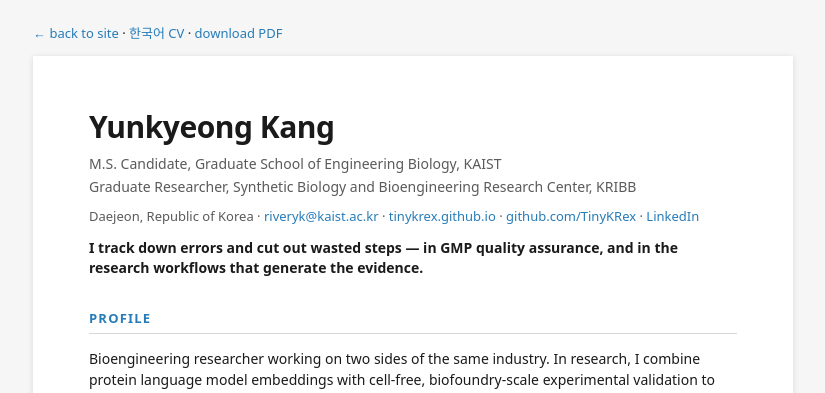
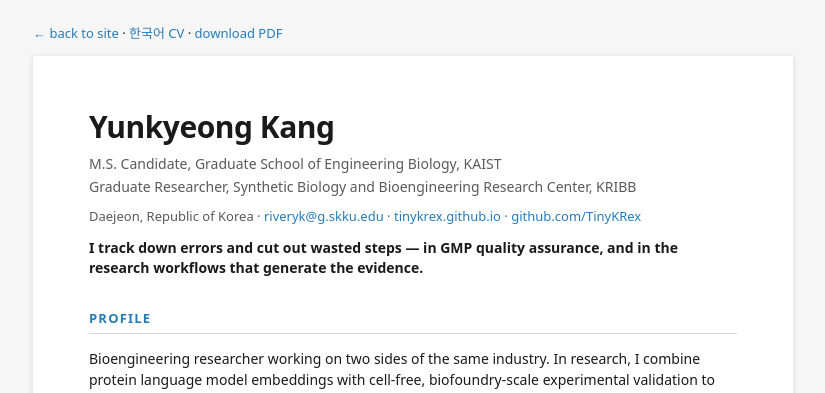
Before and after one commit to TinyKRex/tinykrex.github.io, a Jekyll site: the page built from cv.html, in a window 1280 px wide and 900 px high. Shown: the top 393 px of the window, without its empty margins (227-1052 px from the left). Built offline with Jekyll 4.4.1, drawn with Linux system fonts in a browser that asks for light colours.

Commit message:
site: 이메일을 g.skku.edu로 교체, CV에서 링크드인 제외, 팀 인원 '학생 4인'으로 통일

```diff
--- a/_config.yml
+++ b/_config.yml
@@ -37,4 +37,4 @@ cv_pdf: /assets/cv/Yunkyeong_Kang_CV.pdf
 cv_kor_pdf: /assets/cv/강윤경_이력서.pdf
 scholar:   # Google Scholar profile URL
 linkedin: https://www.linkedin.com/in/yunkyeong-kang-91b010409/
-email: riveryk@kaist.ac.kr
+email: riveryk@g.skku.edu
--- a/cv-kr.html
+++ b/cv-kr.html
@@ -103,10 +103,9 @@ permalink: /cv-kr.html
       <p class="title">한국생명공학연구원(KRIBB) 합성생물학연구센터 학생연구원</p>
       <p class="contact">
         대전광역시 &middot;
-        <a href="mailto:riveryk@kaist.ac.kr">riveryk@kaist.ac.kr</a> &middot;
+        <a href="mailto:riveryk@g.skku.edu">riveryk@g.skku.edu</a> &middot;
         <a href="https://tinykrex.github.io">tinykrex.github.io</a> &middot;
-        <a href="https://github.com/TinyKRex">github.com/TinyKRex</a> &middot;
-        <a href="https://www.linkedin.com/in/yunkyeong-kang-91b010409/">LinkedIn</a>
+        <a href="https://github.com/TinyKRex">github.com/TinyKRex</a>
       </p>
     </div>
     <img class="photo" src="/assets/img/profile-id.jpg" alt="강윤경 증명사진">
--- a/cv.html
+++ b/cv.html
@@ -85,10 +85,9 @@ permalink: /cv.html
   <p class="title">Graduate Researcher, Synthetic Biology and Bioengineering Research Center, KRIBB</p>
   <p class="contact">
     Daejeon, Republic of Korea &middot;
-    <a href="mailto:riveryk@kaist.ac.kr">riveryk@kaist.ac.kr</a> &middot;
+    <a href="mailto:riveryk@g.skku.edu">riveryk@g.skku.edu</a> &middot;
     <a href="https://tinykrex.github.io">tinykrex.github.io</a> &middot;
-    <a href="https://github.com/TinyKRex">github.com/TinyKRex</a> &middot;
-    <a href="https://www.linkedin.com/in/yunkyeong-kang-91b010409/">LinkedIn</a>
+    <a href="https://github.com/TinyKRex">github.com/TinyKRex</a>
   </p>
 
   <p class="tagline">I track down errors and cut out wasted steps &mdash; in GMP quality assurance, and
```
Also changed, not shown: index.md (+1 -1 lines), projects.md (+1 -1 lines), 2 other files.
